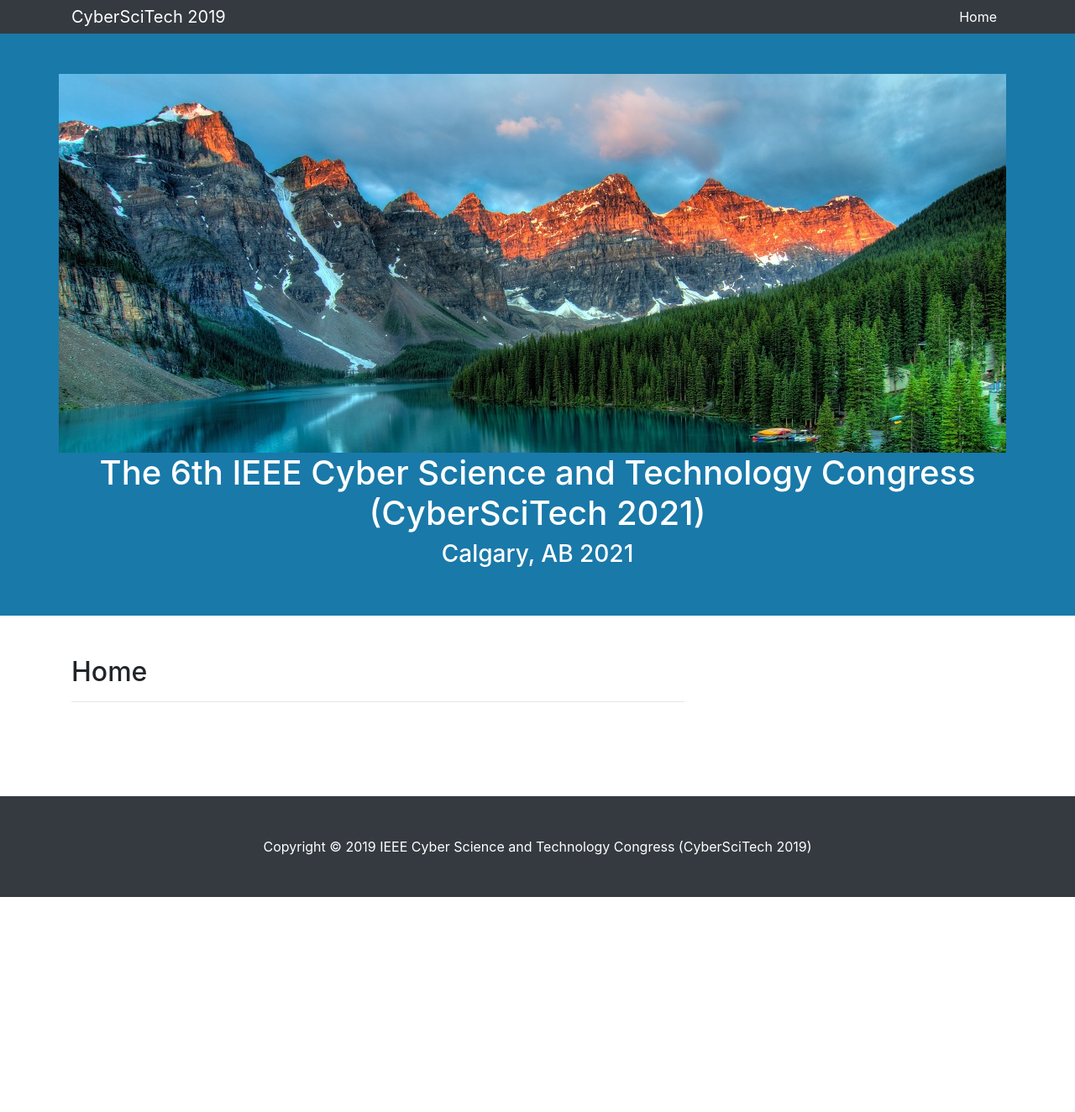
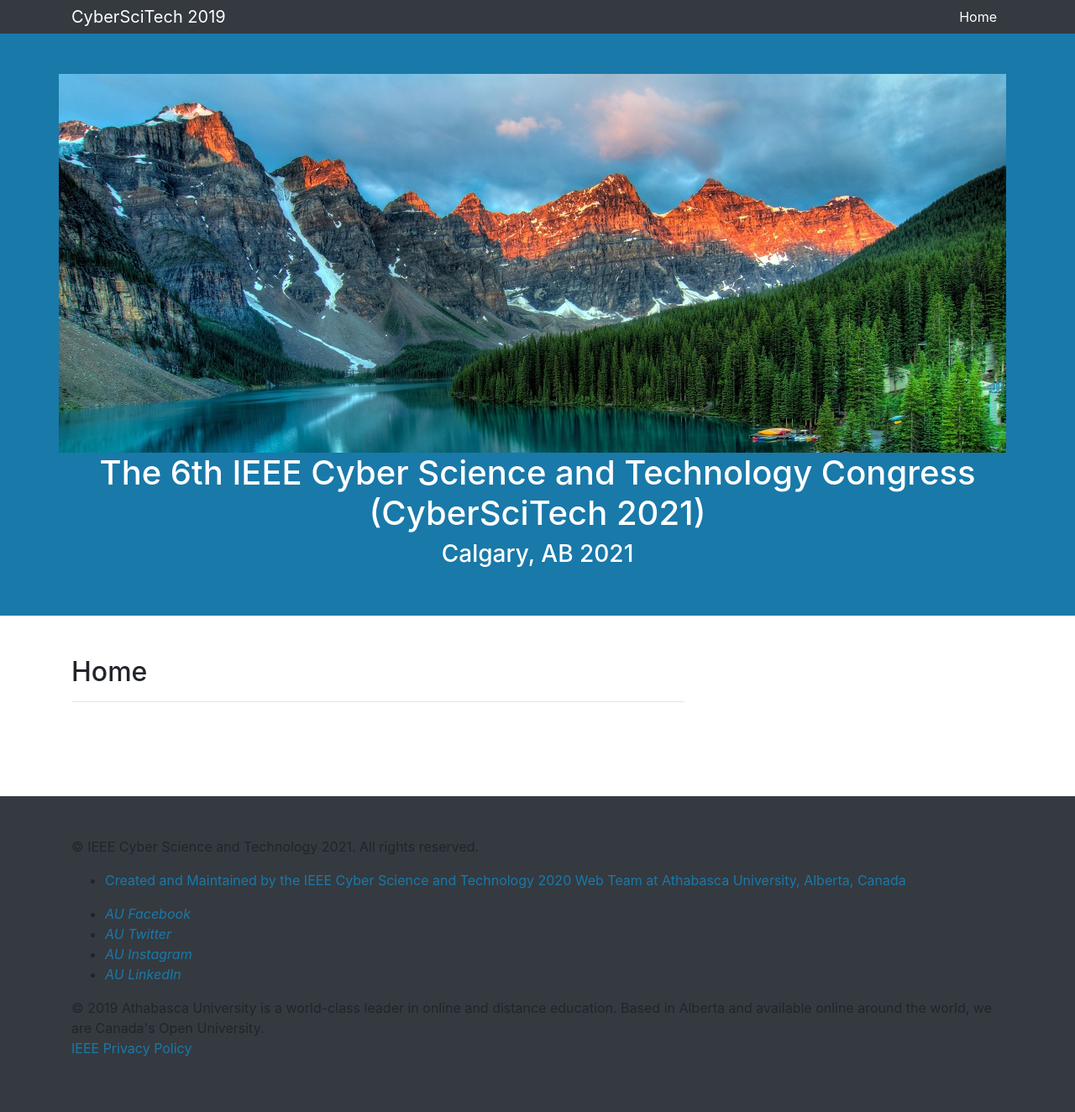
Before and after one commit to kstauff/2021, a Jekyll site: the page built from index.html, in a window 1280 px wide. Shown: the whole page at 84% size. Built offline with Jekyll 4.4.1, drawn with Linux system fonts in a browser that asks for light colours; before the commit the page ends 1068 px from its top, so only the background shows below that.

Commit message:
Update footer.html

```diff
--- a/_includes/footer.html
+++ b/_includes/footer.html
@@ -1,9 +1,44 @@
 <!-- Footer -->
 <footer class="py-5 bg-dark">
   <div class="container">
-    <p class="m-0 text-center text-white">
-      Copyright &copy; 2019 IEEE Cyber Science and Technology Congress (CyberSciTech 2019)
-    </p>
+
+                        <p class="tagline">&copy; IEEE Cyber Science and Technology 2021. All rights reserved.</p>
+
+                        <div class="clearfix">
+                                <ul class="footer-links">
+                                        <li>
+                                        <a href="http://www.athabascau.ca/" target="_blank">Created and Maintained by the IEEE Cyber Science and Technology 2020 Web Team at Athabasca University, Alberta, Canada</a></li>
+
+                                </ul>
+                                <ul class="footer-social">
+                                        <li>
+                                                <a href="http://www.facebook.com/AthabascaU" target="_blank" class="facebook">
+                                                        <i class="fa fa-facebook"><span class="hide">AU Facebook</span></i>
+                                                </a>
+                                        </li>
+                                        <li>
+                                                <a href="https://twitter.com/Athabascau" target="_blank" class="twitter">
+                                                        <i class="fa fa-twitter"><span class="hide">AU Twitter</span></i>
+                                                </a>
+                                        </li>
+                                        <li>
+                                                <a href="https://www.instagram.com/athabascau/" target="_blank" class="instagram">
+                                                        <i class="fa fa-instagram"><span class="hide">AU Instagram</span></i>
+                                                </a>
+                                        </li>
+                                        <li>
+                                                <a href="https://www.linkedin.com/company/19365" target="_blank" class="linkedin">
+                                                        <i class="fa fa-linkedin"><span class="hide">AU LinkedIn</span></i>
+                                                </a>
+                                        </li>
+                                </ul>
+                        </div>
+
+                        <div id="copyright">© 2019 Athabasca University is a world-class leader in online and distance education. Based in Alberta and
+                        available online around the world, we are Canada's Open University. <p>
+                        <a href="https://www.ieee.org/security-privacy.html" target=_new>IEEE Privacy Policy</a></div>
+
+
   </div>
   <!-- /.container -->
 </footer>
```
